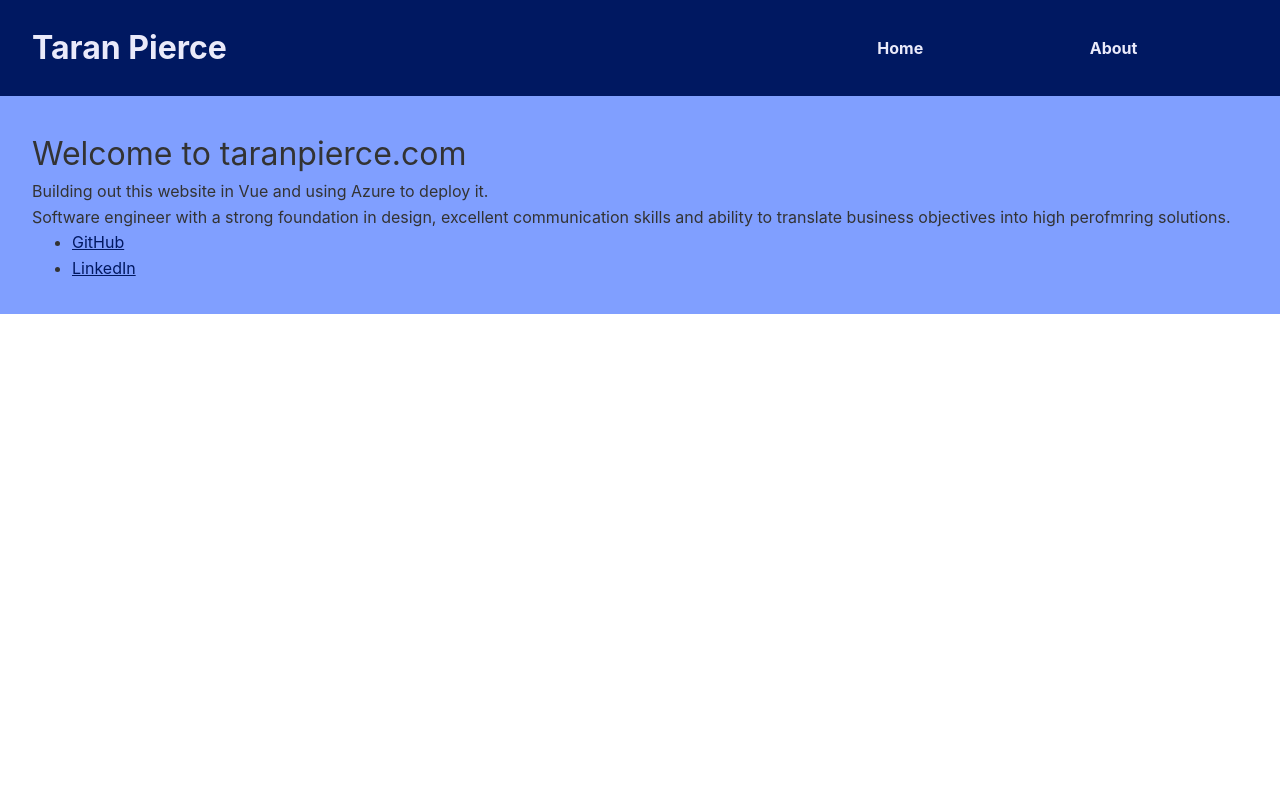
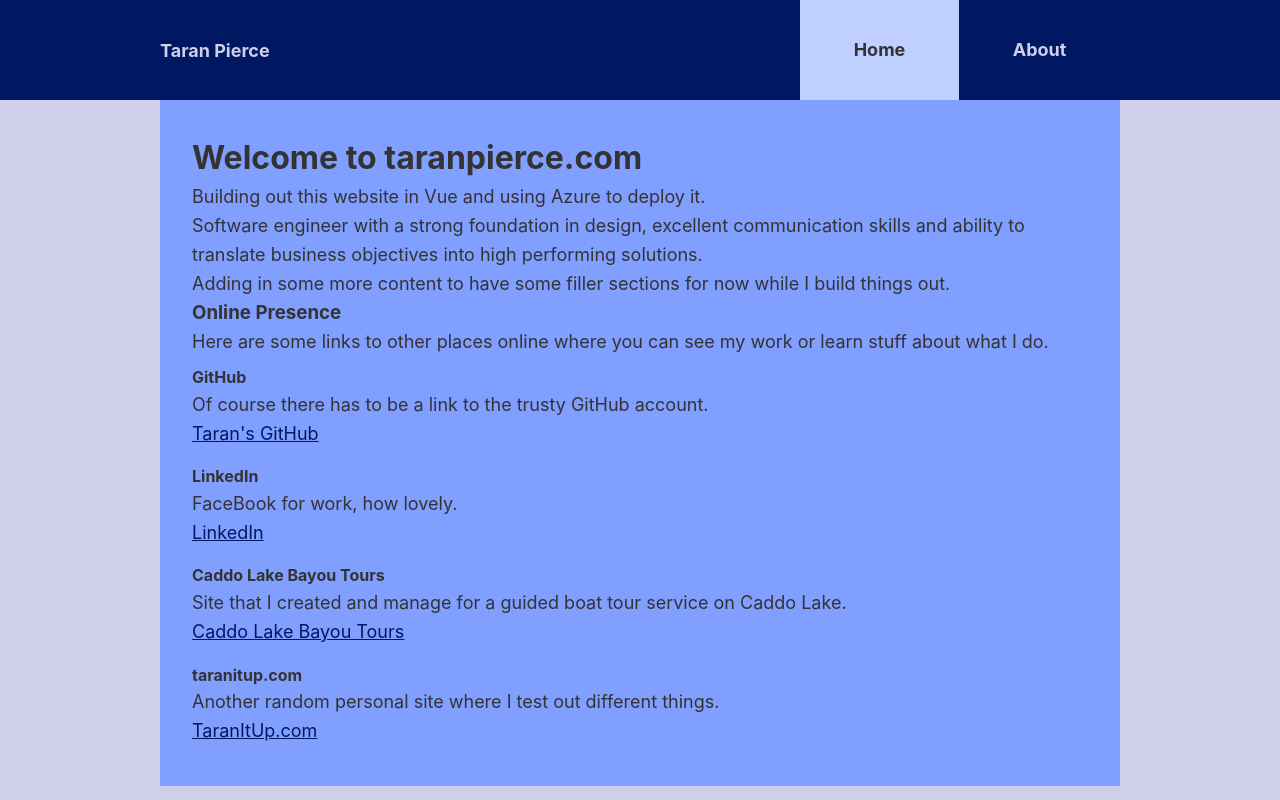
Before and after one commit to taran-pierce/taran-pierce-com, a Vue app in the folder app/: page / in a window 1280 px wide. Built offline with nearby package versions, Linux system fonts and the light colour scheme.

Commit message:
feature/other-minor-updates
minor style refactoring

added some more content

```diff
--- a/app/src/assets/base.css
+++ b/app/src/assets/base.css
@@ -5,7 +5,7 @@
   --color-primary-dark: #001861;
   --color-primary-light: #bfcfff;
   --color-secondary: #809FFF;
-  --color-white: #eaeafa;
+  --color-white: #cfcfea;
 }
 
 *,
@@ -19,7 +19,7 @@
 body {
   min-height: 100vh;
   color: var(--color-text);
-  background: var(--color-background);
+  background: var(--color-white);
   transition:
     color 0.5s,
     background-color 0.5s;
@@ -43,10 +43,29 @@ body {
   -moz-osx-font-smoothing: grayscale;
 }
 
+a, p {
+  font-size: 18px;
+}
+
 a {
   color: var(--color-primary-dark);
+  padding: .5rem 0;
 
   &:hover {
     color: var(--color-primary-light);
   }
 }
+
+h1, h2,
+h3, h4 {
+  font-weight: bold;
+}
+
+ul {
+  list-style-type: none;
+  padding-left: 0;
+
+  li {
+    padding: .5rem 0;
+  }
+}
--- a/app/src/components/ContentContainer.vue
+++ b/app/src/components/ContentContainer.vue
@@ -9,4 +9,11 @@
     background-color: var(--color-secondary);
     padding: 2rem;
   }
+
+  @media(min-width: 992px) {
+    .container {
+      margin: 0 auto;
+      max-width: 960px;
+    }
+  }
 </style>
--- a/app/src/components/HeaderBar.vue
+++ b/app/src/components/HeaderBar.vue
@@ -28,6 +28,7 @@
 
 <template>
   <header>
+    <div class="header-container">
       <div class="nav-toggle-wrapper">
         <LogoBlock @closeMenu="closeMenu" />
         <button
@@ -39,6 +40,7 @@
       <!-- @blah="method" - allows you to pass events up from children -->
       <!-- like setting the menu to open/close -->
       <NavigationMain :isOpen="isOpen" @closeMenu="closeMenu" />
+    </div>
   </header>
 </template>
 
@@ -57,8 +59,14 @@
 
   @media(min-width: 992px) {
     header {
+      display: block;
+
+      .header-container {
         display: grid;
         grid-template-columns: 2fr 1fr;
+        max-width: 960px;
+        margin: 0 auto;
+      }
     }
 
     .menu-toggle {
@@ -67,6 +75,7 @@
 
     .nav-toggle-wrapper {
       display: block;
+      padding-left: 0;
     }
   }
 </style>
--- a/app/src/components/LogoBlock.vue
+++ b/app/src/components/LogoBlock.vue
@@ -26,7 +26,14 @@
     a {
       font-weight: bold;
       text-decoration: none;
+      line-height: 1.8;
       color: var(--color-white);
     }
   }
+
+  @media(min-width: 992px) {
+    .logo {
+      line-height: .9;
+    }
+  }
 </style>
--- a/app/src/components/NavigationMain.vue
+++ b/app/src/components/NavigationMain.vue
@@ -41,6 +41,11 @@
       list-style-type: none;
       padding-left: 0;
 
+      li {
+        padding: 0;
+        text-align: center;
+      }
+
       a {
         display: block;
         color: var(--color-white);
@@ -57,6 +62,11 @@
           color: var(--color-text);
         }
       }
+    }
+
+    .router-link-active {
+      background-color: var(--color-primary-light);
+      color: var(--color-text);
     }
   }
 
--- a/app/src/views/AboutView.vue
+++ b/app/src/views/AboutView.vue
@@ -33,6 +33,13 @@
             <a href="https://azure.microsoft.com/">Azure</a>
           </h4>
           <p>Building, deploying and hosting the site on Azure. Straight forward process for setting up static web apps.</p>
+          <p>I have been really impressed with using Azure so far. Seems a bit easier than using AWS and the preview environments for branches and pull requests rock!</p>
+        </li>
+        <li>
+          <h4>
+            <a href="https://vitest.dev/">Vitest</a>
+          </h4>
+          <p>Unit tests are created with Vitest and it seems pretty similar to Jest.</p>
         </li>
       </ul>
     </ContentContainer>
--- a/app/src/views/HomeView.vue
+++ b/app/src/views/HomeView.vue
@@ -7,13 +7,38 @@
     <ContentContainer>
       <h1>Welcome to taranpierce.com</h1>
       <p>Building out this website in Vue and using Azure to deploy it.</p>
-      <p>Software engineer with a strong foundation in design, excellent communication skills and ability to translate business objectives into high perofmring solutions.</p>
+      <p>Software engineer with a strong foundation in design, excellent communication skills and ability to translate business objectives into high performing solutions.</p>
+      <p>Adding in some more content to have some filler sections for now while I build things out.</p>
+      <h3>Online Presence</h3>
+      <p>Here are some links to other places online where you can see my work or learn stuff about what I do.</p>
       <ul>
         <li>
-          <a href="https://github.com/taran-pierce">GitHub</a>
+          <h4>GitHub</h4>
+          <p>Of course there has to be a link to the trusty GitHub account.</p>
+          <p>
+            <a href="https://github.com/taran-pierce" target="_blank">Taran's GitHub</a>
+          </p>
         </li>
         <li>
-          <a href="https://www.linkedin.com/in/taran-pierce-4b6b5721/">LinkedIn</a>
+          <h4>LinkedIn</h4>
+          <p>FaceBook for work, how lovely.</p>
+          <p>
+            <a href="https://www.linkedin.com/in/taran-pierce-4b6b5721/" target="_blank">LinkedIn</a>
+          </p>
+        </li>
+        <li>
+          <h4>Caddo Lake Bayou Tours</h4>
+          <p>Site that I created and manage for a guided boat tour service on Caddo Lake.</p>
+          <p>
+            <a href="https://www.caddolakebayoutours.com/" target="_blank">Caddo Lake Bayou Tours</a>
+          </p>
+        </li>
+        <li>
+          <h4>taranitup.com</h4>
+          <p>Another random personal site where I test out different things.</p>
+          <p>
+            <a href="https://www.taranitup.com/" target="_blank">TaranItUp.com</a>
+          </p>
         </li>
       </ul>
     </ContentContainer>
```
Lines whose indentation alone changed are shown as unchanged.
